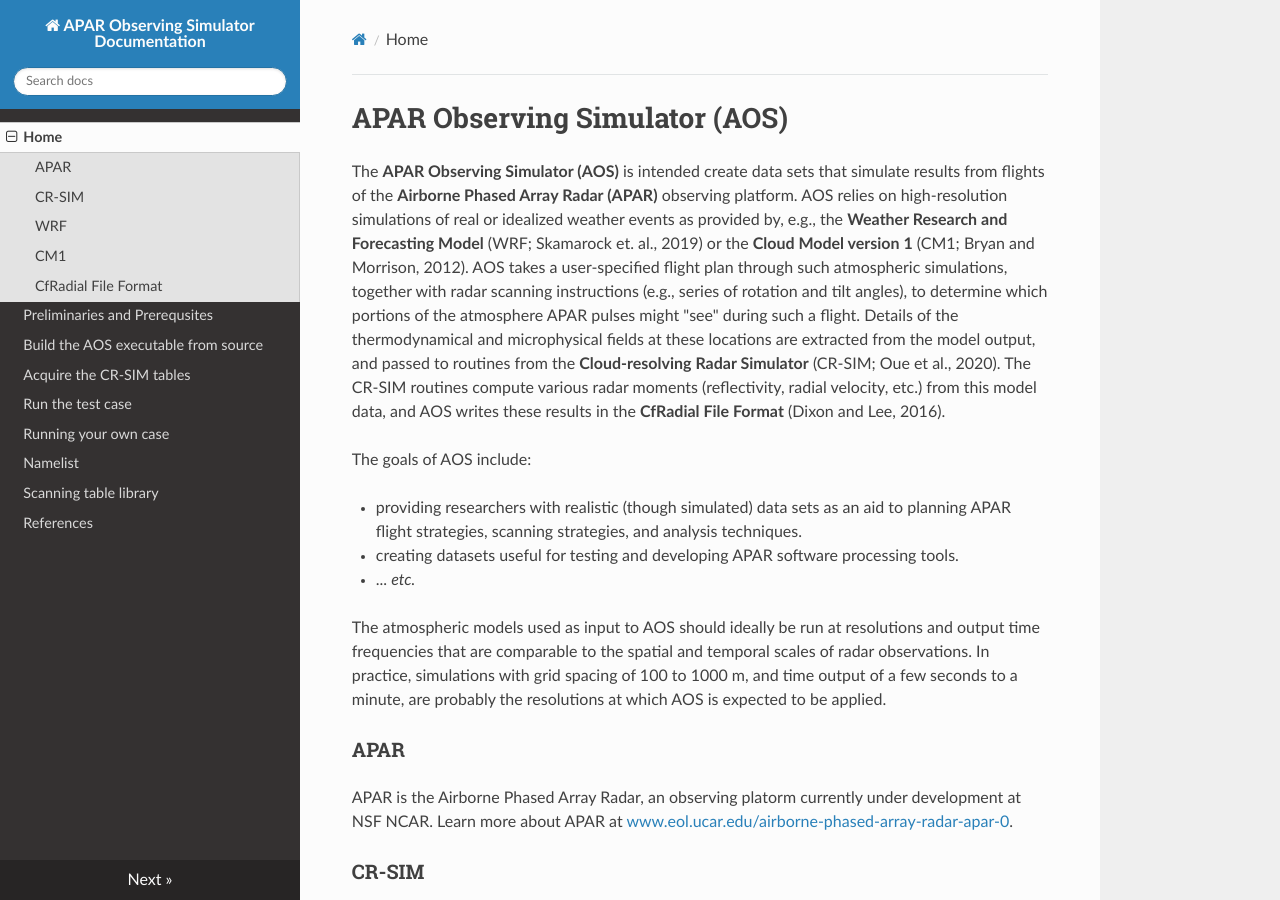
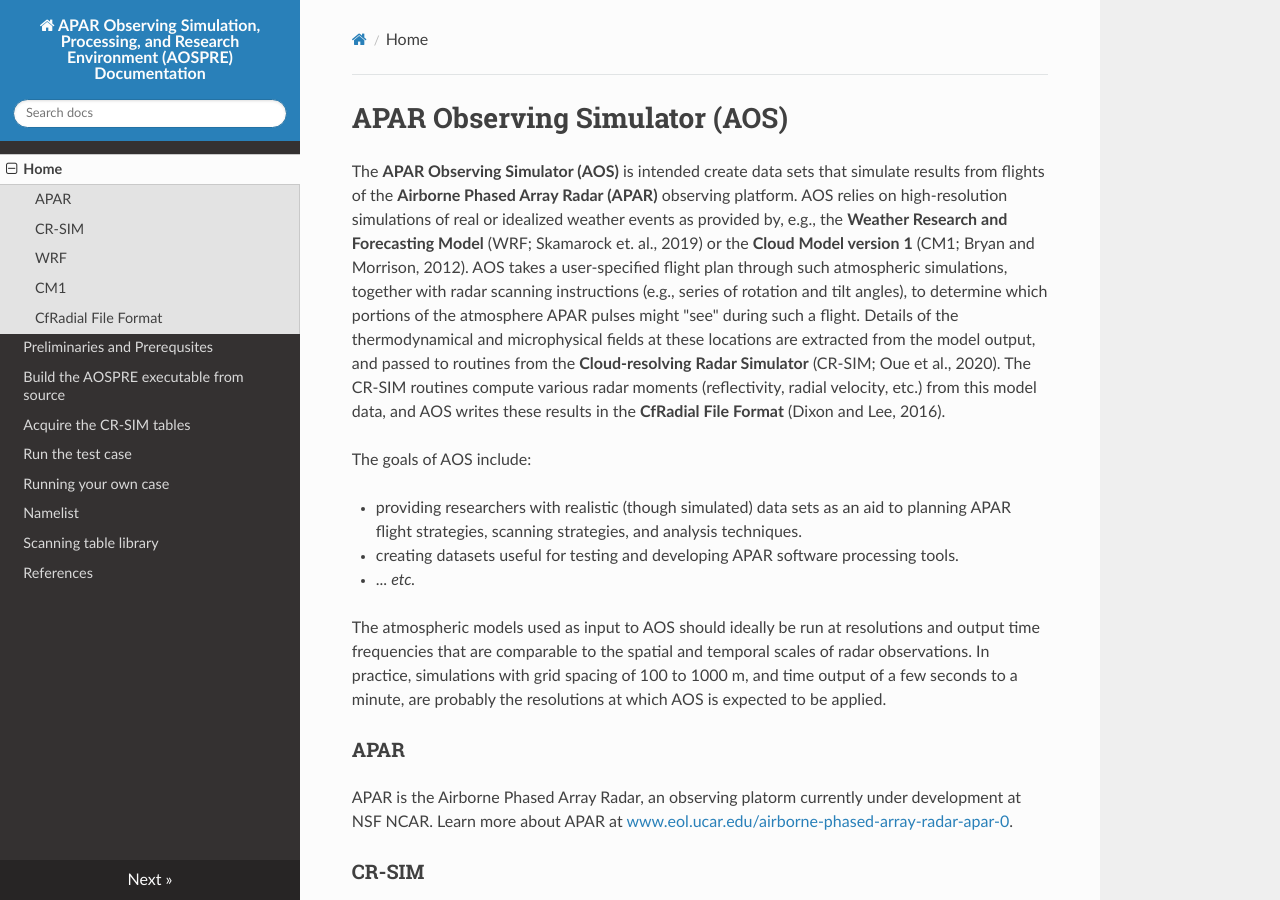
Before and after one commit to tingyucha/AOSPRE, an MkDocs documentation site: the page built from docs/index.md, in a window 1280 px wide and 900 px high. Built offline with MkDocs 1.6.1, drawn with Linux system fonts in a browser that asks for light colours; nearby versions of some CDN libraries.

Commit message:
Update mkdocs.yml
Changed all references to AOS and APAR Observing Simulator to match name change.

```diff
--- a/mkdocs.yml
+++ b/mkdocs.yml
@@ -1,4 +1,4 @@
-site_name: APAR Observing Simulator Documentation
+site_name: APAR Observing Simulation, Processing, and Research Environment (AOSPRE) Documentation
 site_url: https://example.com
 
 nav:
@@ -6,7 +6,7 @@ nav:
 #   - About: about.md
   - Preliminaries and Prerequsites: preliminaries.md
 #   - Processing: processing.md
-  - Build the AOS executable from source: building.md
+  - Build the AOSPRE executable from source: building.md
   - Acquire the CR-SIM tables: acquiretables.md
   - Run the test case: testcase.md
   - Running your own case: running.md
```
